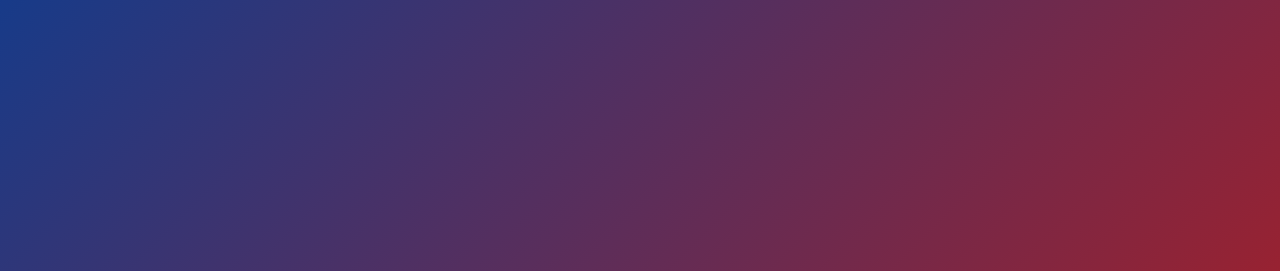
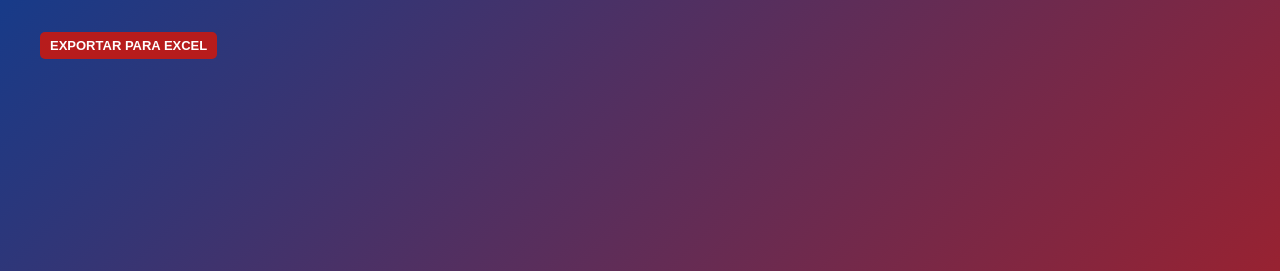
Before and after one commit to FilipeCabralCoutinho/heart_in_fire_event, a Flask app: page /enrollments in a window 1280 px wide. Shown: the part 149-420 px from the top of the page. Run offline with Flask 3, Linux system fonts and the light colour scheme.

Commit message:
feat: add button export to excel into enrollments page.

```diff
--- a/templates/enrollments.html
+++ b/templates/enrollments.html
@@ -53,6 +53,7 @@
 
         </tbody>
 
-</table>
+</table><br><br>
+<a href="{{ url_for('export_enrollments') }}"> EXPORTAR PARA EXCEL </a>
 </body>
 </html>
```
